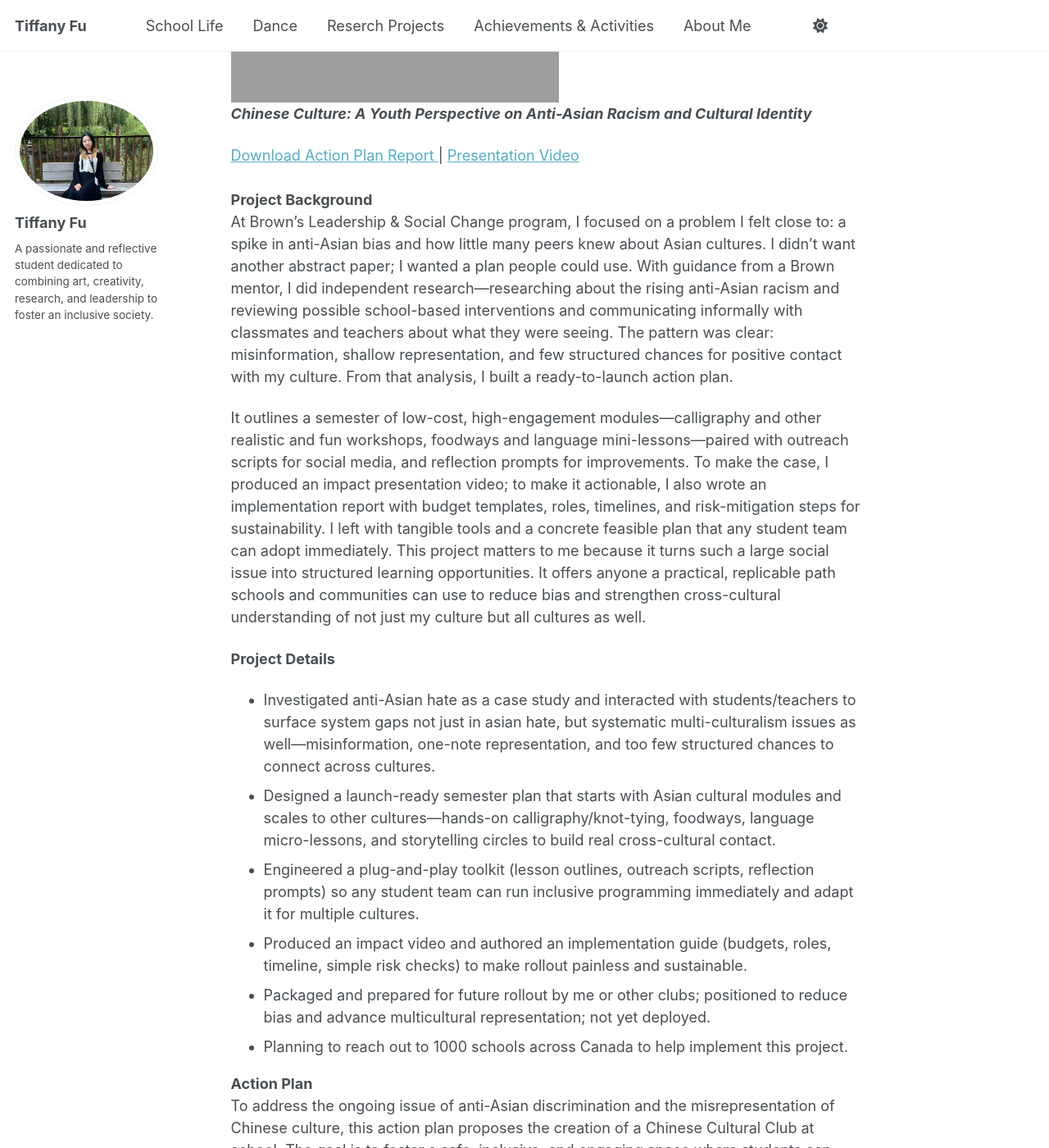
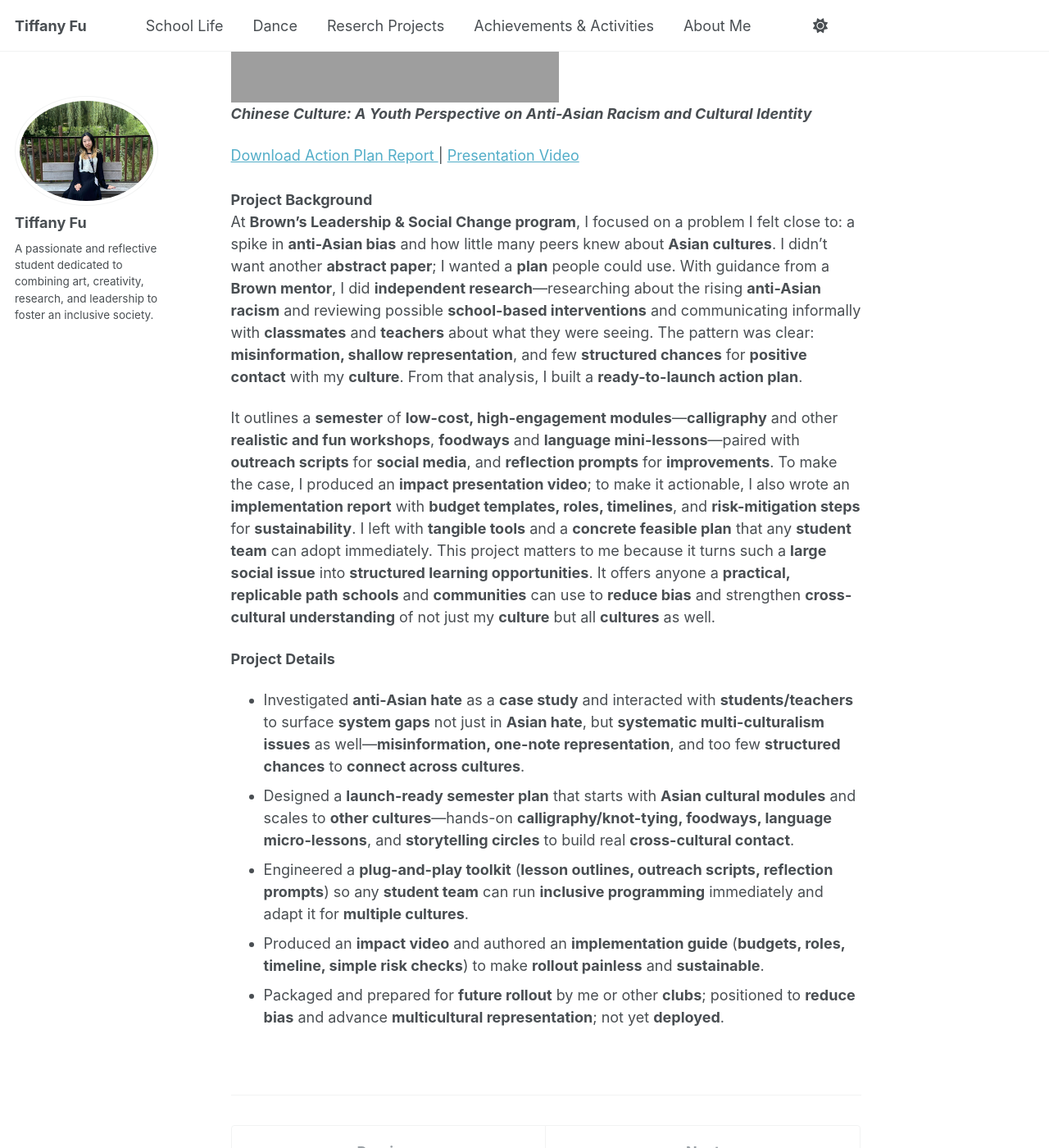
Before and after one commit to TiffanyJTFu/TiffanyTestWeb, a Jekyll site: the page built from _teaching/01-CommunitySocialIssueProject.md, in a window 1280 px wide and 1400 px high, scrolled down 372 px. Shown: the whole window at 82% size. Built offline with Jekyll 4.4.1, drawn with Linux system fonts in a browser that asks for light colours; a script that is not in the unit is left out; part of the change alters nothing that is shown; some of the changed text lies outside the part shown.

Commit message:
Update 01-CommunitySocialIssueProject.md

```diff
--- a/_teaching/01-CommunitySocialIssueProject.md
+++ b/_teaching/01-CommunitySocialIssueProject.md
@@ -13,37 +13,13 @@ paperurl1: 'https://www.tiffu.ca/files/Step 8B_ Action plan Final Report - Tiffa
 <a href="https://www.tiffu.ca/files/Step 8B_ Action plan Final Report - Tiffany Fu.pdf" target="_blank" rel="noopener noreferrer">Download Action Plan Report
 </a> | <a href="https://www.tiffu.ca/files/Action plan Presentation.mp4" target="_blank" rel="noopener noreferrer">Presentation Video</a>&nbsp;
 <br><br>**Project Background**
-<br>At Brown’s Leadership & Social Change program, I focused on a problem I felt close to: a spike in anti-Asian bias and how little many peers knew about Asian cultures. I didn’t want another abstract paper; I wanted a plan people could use. With guidance from a Brown mentor, I did independent research—researching about the rising anti-Asian racism and reviewing possible school-based interventions and communicating informally with classmates and teachers about what they were seeing. The pattern was clear: misinformation, shallow representation, and few structured chances for positive contact with my culture. From that analysis, I built a ready-to-launch action plan.
+<br>At **Brown’s Leadership & Social Change program**, I focused on a problem I felt close to: a spike in **anti-Asian bias** and how little many peers knew about **Asian cultures**. I didn’t want another **abstract paper**; I wanted a **plan** people could use. With guidance from a **Brown mentor**, I did **independent research**—researching about the rising **anti-Asian racism** and reviewing possible **school-based interventions** and communicating informally with **classmates** and **teachers** about what they were seeing. The pattern was clear: **misinformation, shallow representation**, and few **structured chances** for **positive contact** with my **culture**. From that analysis, I built a **ready-to-launch action plan**.
 
-It outlines a semester of low-cost, high-engagement modules—calligraphy and other realistic and fun workshops, foodways and language mini-lessons—paired with outreach scripts for social media, and reflection prompts for improvements. To make the case, I produced an impact presentation video; to make it actionable, I also wrote an implementation report with budget templates, roles, timelines, and risk-mitigation steps for sustainability. I left with tangible tools and a concrete feasible plan that any student team can adopt immediately. This project matters to me because it turns such a large social issue into structured learning opportunities. It offers anyone a practical, replicable path schools and communities can use to reduce bias and strengthen cross-cultural understanding of not just my culture but all cultures as well.
+It outlines a **semester** of **low-cost, high-engagement modules**—**calligraphy** and other **realistic and fun workshops**, **foodways** and **language mini-lessons**—paired with **outreach scripts** for **social media**, and **reflection prompts** for **improvements**. To make the case, I produced an **impact presentation video**; to make it actionable, I also wrote an **implementation report** with **budget templates, roles, timelines**, and **risk-mitigation steps** for **sustainability**. I left with **tangible tools** and a **concrete feasible plan** that any **student team** can adopt immediately. This project matters to me because it turns such a **large social issue** into **structured learning opportunities**. It offers anyone a **practical, replicable path** **schools** and **communities** can use to **reduce bias** and strengthen **cross-cultural understanding** of not just my **culture** but all **cultures** as well.
 
 **Project Details**
-* Investigated anti-Asian hate as a case study and interacted with students/teachers to surface system gaps not just in asian hate, but systematic multi-culturalism issues as well—misinformation, one-note representation, and too few structured chances to connect across cultures.
-* Designed a launch-ready semester plan that starts with Asian cultural modules and scales to other cultures—hands-on calligraphy/knot-tying, foodways, language micro-lessons, and storytelling circles to build real cross-cultural contact.
-* Engineered a plug-and-play toolkit (lesson outlines, outreach scripts, reflection prompts) so any student team can run inclusive programming immediately and adapt it for multiple cultures.
-* Produced an impact video and authored an implementation guide (budgets, roles, timeline, simple risk checks) to make rollout painless and sustainable.
-* Packaged and prepared for future rollout by me or other clubs; positioned to reduce bias and advance multicultural representation; not yet deployed.
-* Planning to reach out to 1000 schools across Canada to help implement this project.
-
-**Action Plan**
-<br>To address the ongoing issue of anti-Asian discrimination and the misrepresentation of Chinese culture, this action plan proposes the creation of a Chinese Cultural Club at school. The goal is to foster a safe, inclusive, and engaging space where students can explore, share, and celebrate Chinese heritage through hands-on cultural activities such as calligraphy, traditional crafts, and storytelling.
-
-The club aims to raise awareness, strengthen cultural identity, and promote understanding among peers. With a strong foundation in school—supported by executive members, a teacher advisor, and a strategic social media presence—the club is designed to grow sustainably. Fundraising through events and online engagement will help support the club's operations.
-
-Short-term goals include successfully running the club for at least one semester and gathering feedback for continuous improvement. Long-term goals involve expanding the initiative beyond the school by partnering with organizations like the Asian Solidarity Fund, with the ultimate vision of transforming the club into a youth-led non-profit that combats Asian hate and promotes cultural representation across the broader community.
-
-By combining personal experience, leadership, and cultural knowledge, this plan seeks to create lasting change through education, representation, and community engagement.
-<br><br>**Evaluation**
-<br>The success of this initiative will be measured by the club’s ability to promote cultural appreciation, foster inclusivity, and challenge stereotypes surrounding Chinese culture. The club aims to serve as a welcoming space where students can celebrate cultural identity, share experiences, and engage in meaningful activities.
-
-Evaluation will focus on both quantitative and qualitative metrics:
-* Growth and engagement of club membership
-* Fundraising efforts in support of anti-Asian hate awareness
-* Member satisfaction and cultural impact, assessed through regular feedback surveys
-* Semi-annual debrief sessions with executive members to reflect on progress and improve programming
-
-A six-month review will be used as the first major checkpoint to assess outcomes against established goals. Key performance indicators will include membership numbers, event participation, and funds raised. Success will be defined by achieving (or approaching) these targets while creating a positive, culturally empowering environment for all involved.
-<br><br>**Self-Reflection**
-<br>Developing this action plan was both a meaningful and personal journey. Motivated by firsthand experiences of discrimination, I approached this project with strong determination and a deep sense of purpose. While the process was more detailed and demanding than expected, it pushed me to think critically and plan thoroughly—skills I had not fully exercised before at this level.
-
-The greatest challenge was adapting to the level of depth required in planning, but it ultimately became one of the most rewarding aspects. Completing the plan gave me a strong sense of accomplishment and reaffirmed my commitment to making a positive impact. This experience not only strengthened my leadership and planning abilities, but also reinforced my belief in the importance of cultural representation and youth-driven change.
+* Investigated **anti-Asian hate** as a **case study** and interacted with **students/teachers** to surface **system gaps** not just in **Asian hate**, but **systematic multi-culturalism issues** as well—**misinformation, one-note representation**, and too few **structured chances** to **connect across cultures**.
+* Designed a **launch-ready semester plan** that starts with **Asian cultural modules** and scales to **other cultures**—hands-on **calligraphy/knot-tying, foodways, language micro-lessons**, and **storytelling circles** to build real **cross-cultural contact**.
+* Engineered a **plug-and-play toolkit** (**lesson outlines, outreach scripts, reflection prompts**) so any **student team** can run **inclusive programming** immediately and adapt it for **multiple cultures**.
+* Produced an **impact video** and authored an **implementation guide** (**budgets, roles, timeline, simple risk checks**) to make **rollout painless** and **sustainable**.
+* Packaged and prepared for **future rollout** by me or other **clubs**; positioned to **reduce bias** and advance **multicultural representation**; not yet **deployed**.
```
